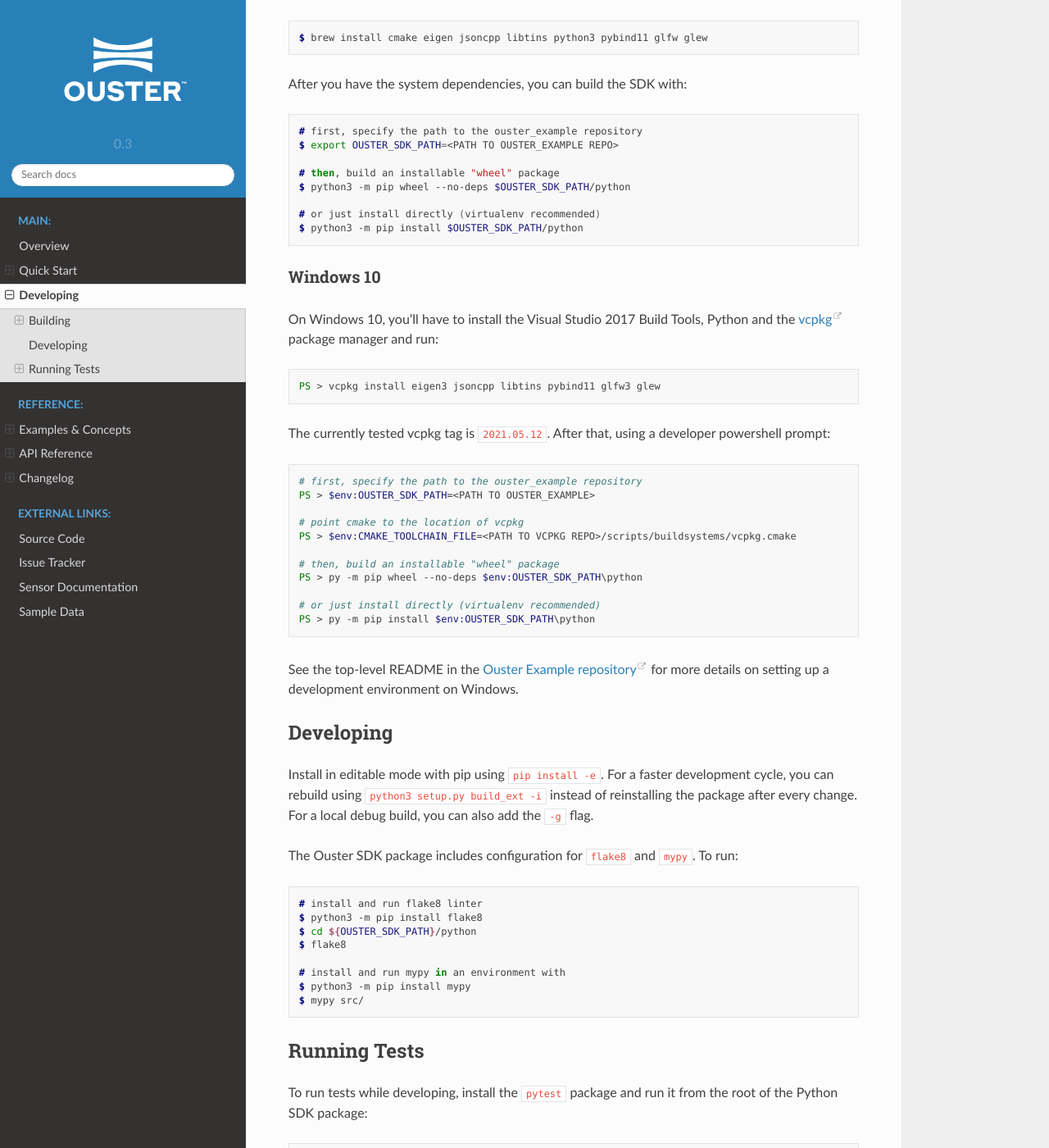
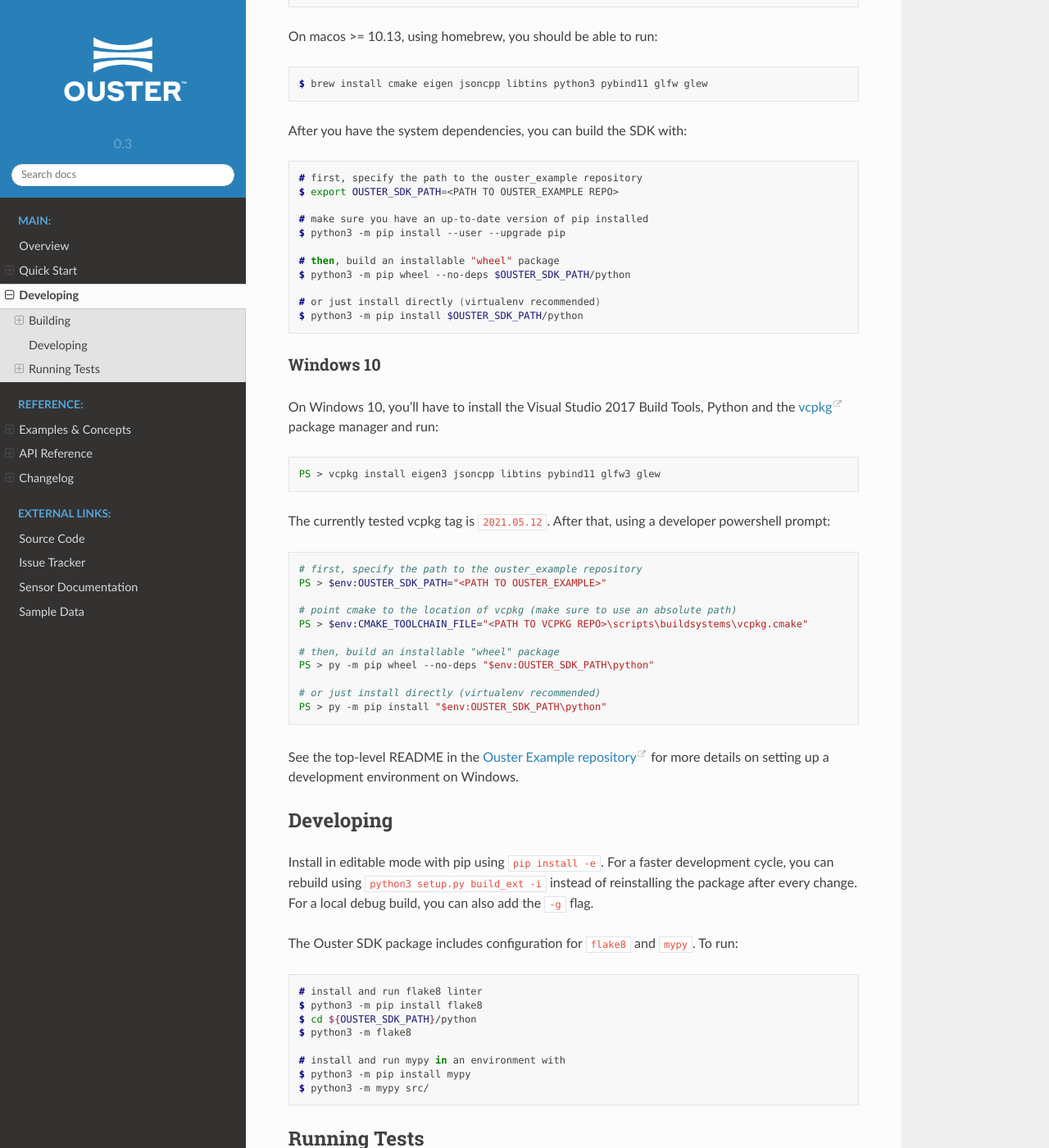
Before and after one commit to ouster-lidar/ouster-sdk, a Sphinx documentation site: the page built from python/docs/devel.rst, in a window 1280 px wide and 1400 px high, scrolled down 732 px. Shown: the whole window at 82% size. Built offline with Sphinx 7.4.7 and the Read the Docs theme 2.0.0, drawn with Linux system fonts in a browser that asks for light colours; some of the changed text lies outside the part shown.

Commit message:
Bump versions for SDK release
Also any last-minute documentation nits

```diff
--- a/CHANGELOG.rst
+++ b/CHANGELOG.rst
@@ -3,9 +3,11 @@
 =========
 
 
-[unreleased]
+[20220107]
 ============
 
+* add support for arm64 macos and linux. Releases are now built and tested on these platforms
+* add support for Python 3.10
 * update supported vcpkg tag to 2021.05.12
 * add preliminary cpack and install support. It should be possible to use a pre-built SDK package
   instead of including the SDK in the build tree of your project
@@ -73,7 +75,7 @@
 
 python
 ------
-* update ouster-sdk version to 0.3.0b3
+* update ouster-sdk version to 0.3.0
 * improve heuristics for identifying sensor data in pcaps, including new packet formats
 * release builds for wheels on Windows now use the VS 2017 toolchain and runtime (previously 2019)
 * fix potential use-after-free in ``LidarScan.fields``
--- a/CMakeLists.txt
+++ b/CMakeLists.txt
@@ -4,7 +4,7 @@
 include(DefaultBuildType)
 
 # ==== Project Name ====
-project(ouster_example VERSION 20210608)
+project(ouster_example VERSION 20220107)
 
 # ==== Options ====
 option(CMAKE_POSITION_INDEPENDENT_CODE "Build position independent code." ON)
--- a/python/docs/conf.py
+++ b/python/docs/conf.py
@@ -25,7 +25,7 @@
 
 # The full version, including alpha/beta/rc tags
 version = '0.3'
-release = '0.3.0b1'
+release = '0.3.0'
 
 
 # -- General configuration ---------------------------------------------------
@@ -120,7 +120,7 @@
 # napoleon_use_param = False
 
 # ----- Todos Configs ------
-todo_include_todos = True
+todo_include_todos = False
 todo_link_only = True
 todo_emit_warnings = True
 
--- a/python/docs/devel.rst
+++ b/python/docs/devel.rst
@@ -42,6 +44,9 @@
    # first, specify the path to the ouster_example repository
    $ export OUSTER_SDK_PATH=<PATH TO OUSTER_EXAMPLE REPO>
 
+   # make sure you have an up-to-date version of pip installed
+   $ python3 -m pip install --user --upgrade pip
+
    # then, build an installable "wheel" package
    $ python3 -m pip wheel --no-deps $OUSTER_SDK_PATH/python
 
@@ -64,22 +69,23 @@
 .. code:: powershell
 
    # first, specify the path to the ouster_example repository
-   PS > $env:OUSTER_SDK_PATH=<PATH TO OUSTER_EXAMPLE>
+   PS > $env:OUSTER_SDK_PATH="<PATH TO OUSTER_EXAMPLE>"
 
-   # point cmake to the location of vcpkg
-   PS > $env:CMAKE_TOOLCHAIN_FILE=<PATH TO VCPKG REPO>/scripts/buildsystems/vcpkg.cmake
+   # point cmake to the location of vcpkg (make sure to use an absolute path)
+   PS > $env:CMAKE_TOOLCHAIN_FILE="<PATH TO VCPKG REPO>\scripts\buildsystems\vcpkg.cmake"
 
    # then, build an installable "wheel" package
-   PS > py -m pip wheel --no-deps $env:OUSTER_SDK_PATH\python
+   PS > py -m pip wheel --no-deps "$env:OUSTER_SDK_PATH\python"
 
    # or just install directly (virtualenv recommended)
-   PS > py -m pip install $env:OUSTER_SDK_PATH\python
+   PS > py -m pip install "$env:OUSTER_SDK_PATH\python"
 
 See the top-level README in the `Ouster Example repository`_ for more details on setting up a
 development environment on Windows.
 
 .. _vcpkg: https://github.com/microsoft/vcpkg/blob/master/README.md
 .. _Ouster Example repository: https://github.com/ouster-lidar/ouster_example
+
 
 Developing
 ==========
@@ -95,11 +101,11 @@
    # install and run flake8 linter
    $ python3 -m pip install flake8
    $ cd ${OUSTER_SDK_PATH}/python
-   $ flake8
+   $ python3 -m flake8
 
    # install and run mypy in an environment with
    $ python3 -m pip install mypy
-   $ mypy src/
+   $ python3 -m mypy src/
 
 
 Running Tests
@@ -111,14 +117,14 @@
 .. code:: console
 
    $ cd ${OUSTER_SDK_PATH}/python
-   $ pytest
+   $ python3 -m pytest
 
 To run tests against multiple Python versions simultaneously, use the ``tox`` package:
 
 .. code:: console
 
    $ cd ${OUSTER_SDK_PATH}/python
-   $ tox
+   $ python3 -m tox
 
 This will take longer, since it will build the package from a source distribution for each supported
 Python version available.
--- a/python/docs/quickstart.rst
+++ b/python/docs/quickstart.rst
@@ -187,6 +187,7 @@
 .. code:: python
 
    >>> source = client.Sensor(hostname)
+   >>> info = source.metadata
 
 Now we have a ``source`` from our sensor! To visualize data from your sensor, proceed to
 `Visualizing Lidar Data`_ directly below.
```
Also changed, not shown: other parts of python/docs/devel.rst (+2 -0 lines), python/README.rst, 2 other files.
